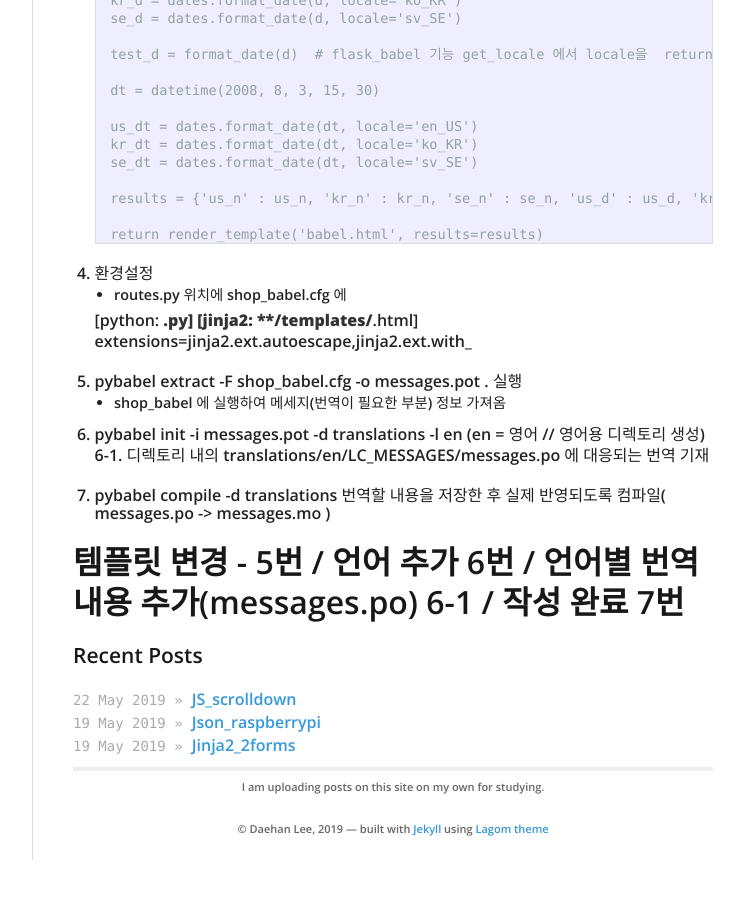
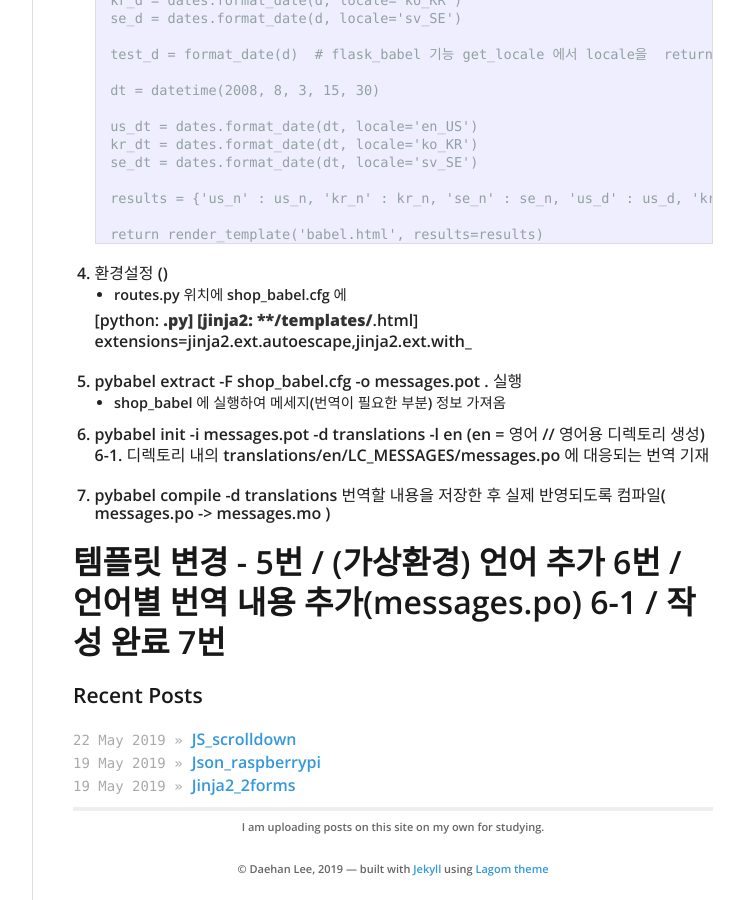
Before and after one commit to daehan0226/Study, a Jekyll site: the page built from _posts/2019-05-23-Babel(1).md, in a window 1280 px wide and 900 px high, scrolled down 783 px. Shown: the whole window, without its empty margins (378-1122 px from the left). Built offline with Jekyll 4.4.1, drawn with Linux system fonts in a browser that asks for light colours; before the commit the page ends 1643 px from its top, so only the background shows below that.

Commit message:
Update 2019-05-23-Babel(1).md

```diff
--- a/_posts/2019-05-23-Babel(1).md
+++ b/_posts/2019-05-23-Babel(1).md
@@ -60,7 +60,7 @@ Babel(1)
         return render_template('babel.html', results=results)
 
 
- 4. 환경설정
+ 4. 환경설정  ()
   *  routes.py 위치에  shop_babel.cfg  에
 
     [python: **.py]
@@ -75,4 +75,4 @@ Babel(1)
 
  7. pybabel compile -d translations 번역할 내용을 저장한 후 실제 반영되도록 컴파일( messages.po -> messages.mo )
 
-# 템플릿 변경 - 5번 / 언어 추가 6번 / 언어별 번역 내용 추가(messages.po) 6-1 / 작성 완료 7번
+# 템플릿 변경 - 5번 / (가상환경) 언어 추가 6번 / 언어별 번역 내용 추가(messages.po) 6-1 / 작성 완료 7번
```
